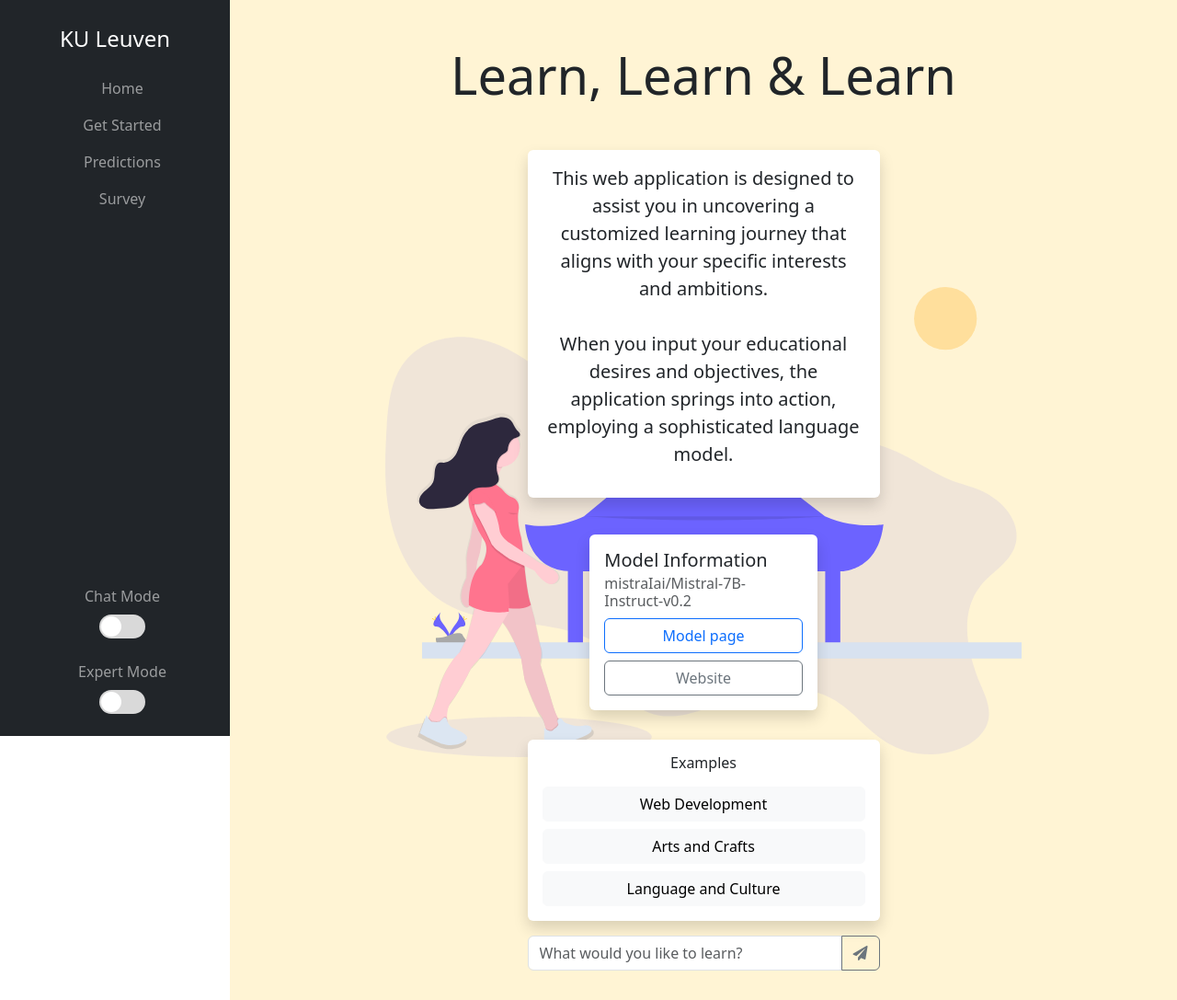
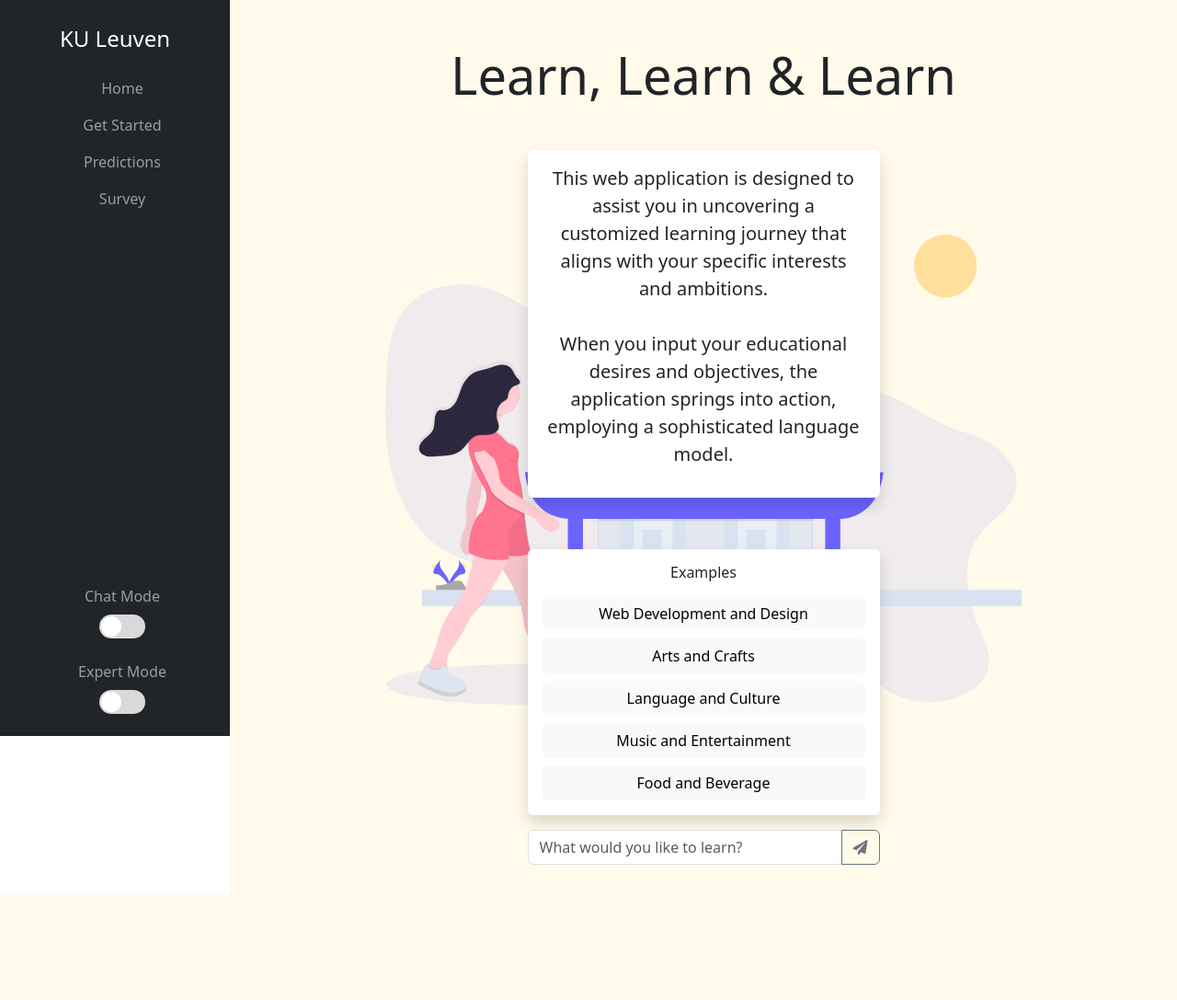
Before and after one commit to DenDeen/Learning-Path-Recommender, a Flask app: page /input_page in a window 1280 px wide. Shown: the whole page at 92% size. After the commit the page ends 972 px from the top, so only its background shows below. Run offline with Flask 3, Linux system fonts and the light colour scheme; parts of the project's set-up code (start-up, migrations or seed data) failed here and were passed over.

Commit message:
Func update

```diff
--- a/app/templates/base.html
+++ b/app/templates/base.html
@@ -82,7 +82,7 @@
         }
 
         .container-fluid {
-            background-color: #fff4d4;
+            background-color: #fffaea;
         }
     </style>
 </head>
--- a/app/templates/input.html
+++ b/app/templates/input.html
@@ -42,18 +42,6 @@
             </div>
         </div>
     </div>
-    <div class="row mb-3 justify-content-center">
-        <div class="col-lg-4">
-            <div class="card shadow">
-                <div class="card-body">
-                    <h5 class="card-title">Model Information</h5>
-                    <h6 class="card-subtitle mb-2 text-muted">mistraIai/Mistral-7B-Instruct-v0.2</h6>
-                    <a href="https://huggingface.co/mistralai/Mistral-7B-Instruct-v0.2" class="btn btn-outline-primary mb-2 w-100">Model page</a>
-                    <a href="https://mistral.ai/news/announcing-mistral-7b/" class="btn btn-outline-secondary w-100">Website</a>
-                </div>
-            </div>
-        </div>
-    </div>
 
     <!-- Sticky Footer Content for Examples and Input Form -->
     <div class="footer-content mt-auto">
@@ -65,13 +53,19 @@
                         <h6 class="mb-3">Examples</h6>
                         <div class="d-grid gap-2">
                             <button type="button" class="btn btn-light example-input w-100" data-input="I want to learn web development with a focus on front-end technologies.">
-                                Web Development
+                                Web Development and Design
                             </button>
-                            <button type="button" class="btn btn-light example-input w-100" data-input="Interested in painting and sculpting artworks.">
+                            <button type="button" class="btn btn-light example-input w-100" data-input="I am interested in painting and sculpting artworks.">
                                 Arts and Crafts
                             </button>
                             <button type="button" class="btn btn-light example-input w-100" data-input="I would love to learn a new language to prepare for my trip around the world.">
                                 Language and Culture
+                            </button>
+                            <button type="button" class="btn btn-light example-input w-100" data-input="I want to learn how to play the guitar.">
+                                Music and Entertainment
+                            </button>
+                            <button type="button" class="btn btn-light example-input w-100" data-input="I want to learn how to cook.">
+                                Food and Beverage
                             </button>
                         </div>
                     </div>
--- a/app/templates/loading.html
+++ b/app/templates/loading.html
@@ -8,12 +8,8 @@
         text-align: left;
     }
 
-    .container-fluid {
-            background-color: #ffffff;
-    }
-
     .content-background {
-        background: url('{{ url_for('static', filename='images/learning_person.gif') }}') no-repeat center bottom;
+        background: url('{{ url_for('static', filename='images/learning_person-updated.gif') }}') no-repeat center bottom;
         background-size: 45%;
     }
 
--- a/app/utils/matching.py
+++ b/app/utils/matching.py
@@ -29,7 +29,7 @@ def find_best_matches(input_embedding, input_text, n=5):
         for word in input_text.split():
             if word.lower() in word_occurrence_matrix.columns:
                 if word_occurrence_matrix.iloc[i][word.lower()] > 0:
-                    similarities[i] *= 1.05 ** word_occurrence_matrix.iloc[i][word.lower()]
+                    similarities[i] *= 1.1 ** word_occurrence_matrix.iloc[i][word.lower()]
 
     # Get the indexes of the top n matches
     best_match_indexes = sorted(
```
Also changed, not shown: app/templates/output.html (+58 -23 lines), app/static/images/learning_person-updated.gif (added), app/static/images/similarity_embedding.png, app/static/images/vector-image.png (added).
